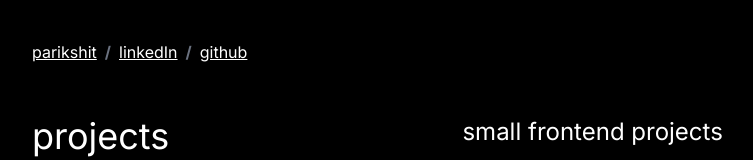
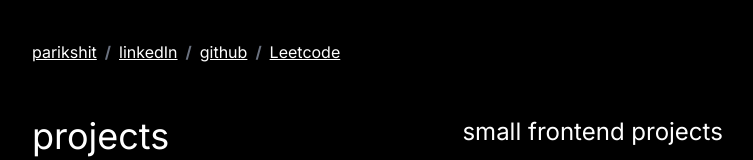
Before and after one commit to Parikshit2001/portfolio, a Next.js app: page / in a window 1280 px wide. Shown: the top 160 px of the page, without its empty margins (8-761 px from the left). Built offline with nearby package versions, Linux system fonts and the light colour scheme.

Commit message:
Add Leetcode in socials

```diff
--- a/src/app/page.tsx
+++ b/src/app/page.tsx
@@ -18,6 +18,7 @@ export default function Home() {
       link: "https://www.linkedin.com/in/parikshit-gupta-dev/",
     },
     { title: "github", link: "https://github.com/Parikshit2001" },
+    { title: "Leetcode", link: "https://leetcode.com/u/parikshitgupta2001/" },
   ];
 
   const CurrentlyWorkingOn: projectInferface[] = [
```
